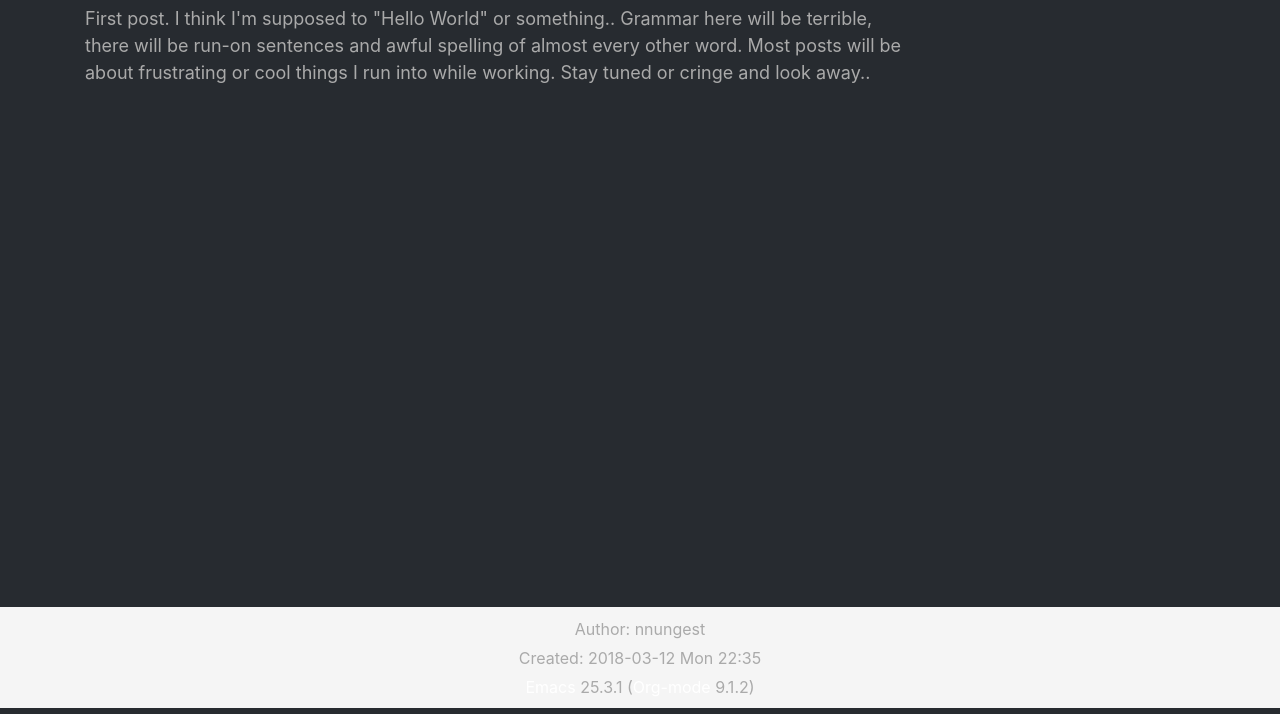
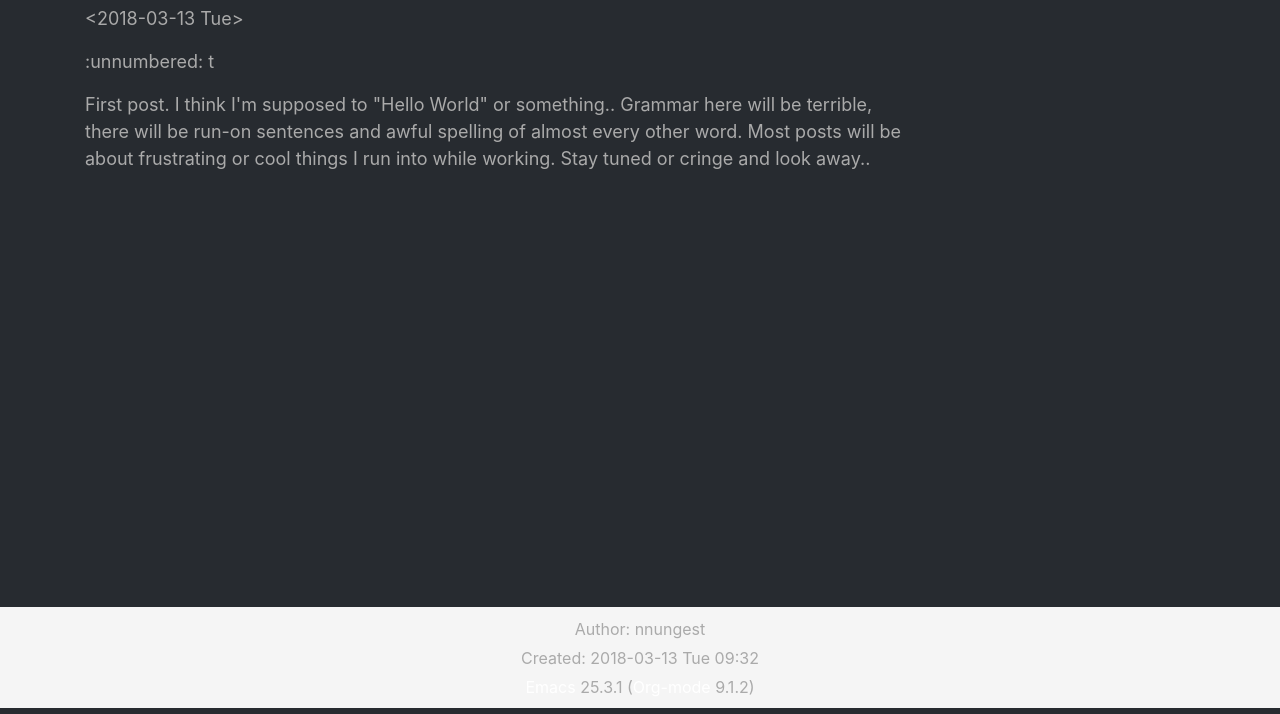
Before and after one commit to nnungest/nnungest.github.io_old, a plain HTML site: page index.html in a window 1280 px wide. Shown: the part 92-806 px from the top of the page. Drawn offline with Linux system fonts and the light colour scheme.

Commit message:
more formatting

```diff
--- a/index.html
+++ b/index.html
@@ -2,7 +2,7 @@
 <html lang="en">
 <head>
 <title>unix ramblings&#x2026;</title>
-<!-- 2018-03-12 Mon 22:35 -->
+<!-- 2018-03-13 Tue 09:32 -->
 <meta charset="utf-8">
 <meta name="viewport" content="width=device-width, initial-scale=1">
 <meta name="generator" content="Org-mode">
@@ -194,6 +194,12 @@ $(function() {
 <h2 id="sec-1"><span class="section-number-2">1</span> First Post&#x2026;</h2>
 <div class="outline-text-2" id="text-1">
 <p>
+<span class="timestamp-wrapper"><span class="timestamp">&lt;2018-03-13 Tue&gt;</span></span>
+</p>
+<p>
+:unnumbered: t
+</p>
+<p>
 First post. I think I'm supposed to "Hello World" or something.. Grammar here will be terrible, there will be run-on sentences and awful spelling of almost every other word. Most posts will be about frustrating or cool things I run into while working. Stay tuned or cringe and look away..
 </p>
 </div>
@@ -208,7 +214,7 @@ First post. I think I'm supposed to "Hello World" or something.. Grammar here wi
 </div></div></div>
 <footer id="postamble" class="">
 <div><p class="author">Author: nnungest</p>
-<p class="date">Created: 2018-03-12 Mon 22:35</p>
+<p class="date">Created: 2018-03-13 Tue 09:32</p>
 <p class="creator"><a href="http://www.gnu.org/software/emacs/">Emacs</a> 25.3.1 (<a href="http://orgmode.org">Org-mode</a> 9.1.2)</p>
 </div>
 </footer>
```
Also changed, not shown: 1 other file.
